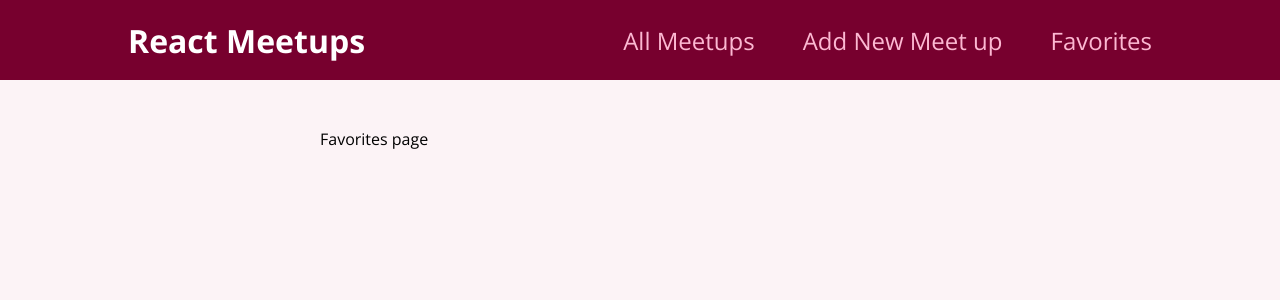
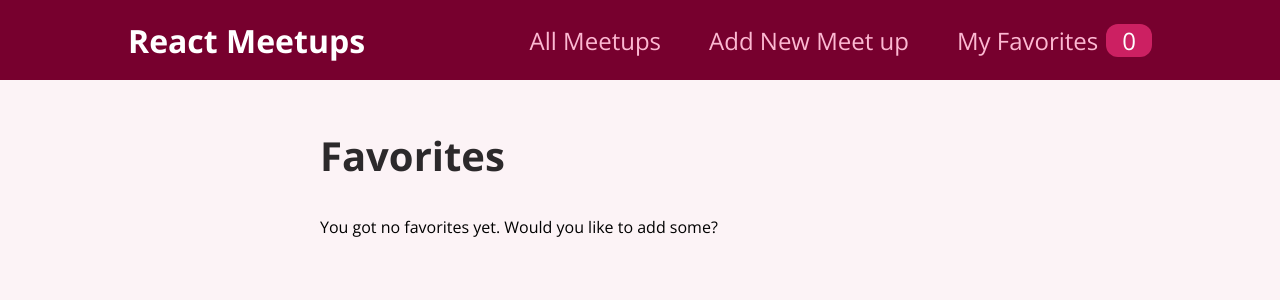
Before and after one commit to Demirose41/reactDemo1, a React (Create React App) app: page /favorites in a window 1280 px wide. Shown: the top 300 px of the page. Built offline with nearby package versions, Linux system fonts and the light colour scheme.

Commit message:
7.Added Favorites page that displays current favorites saved through context

```diff
--- a/src/components/layout/MainNavigation.js
+++ b/src/components/layout/MainNavigation.js
@@ -1,9 +1,11 @@
+import { useContext } from 'react';
 import { Link } from 'react-router-dom';
 
 import classes from './MainNavigation.module.css';
-
+import FavoritesContext from '../../store/favorites-context';
 
 function MainNavigation(){
+    const favoriteCtx =useContext(FavoritesContext);
     return   (
     <header className ={classes.header}>
         <div className={classes.logo}>React Meetups</div>
@@ -16,7 +18,12 @@ function MainNavigation(){
                     <Link to='new-meetup'>Add New Meet up</Link>
                 </li>
                 <li>
-                    <Link to='favorites'>Favorites</Link>
+                    <Link to='favorites'>
+                        My Favorites
+                        <span className={classes.badge}>
+                            {favoriteCtx.totalFavorites}
+                        </span>
+                        </Link>
                 </li>
             </ul>
         </nav>
--- a/src/pages/Favorites.js
+++ b/src/pages/Favorites.js
@@ -1,5 +1,25 @@
+import { useContext } from 'react';
+
+import FavoritesContext from '../store/favorites-context';
+import MeetupList from '../components/meetups/MeetuoList';
+
 function FavoritesPage(){
-    return <div>Favorites page</div>
+    const favoritesCTX =  useContext(FavoritesContext)
+
+    let content;
+
+    if(favoritesCTX.totalFavorites === 0) {
+        content = <p>You got no favorites yet. Would you like to add some?</p>
+    }else{
+        content = <MeetupList meetups={favoritesCTX.favorites}/>
+    }
+
+    return (
+        <section>
+            <h1>Favorites</h1>
+            {content}
+        </section>
+    )
 }
 
 export default FavoritesPage;
```
